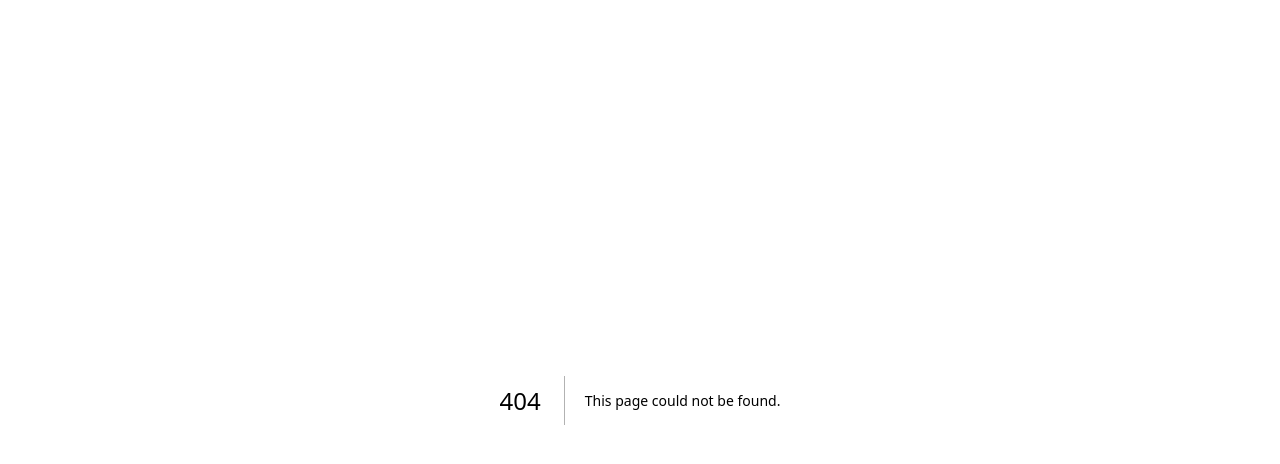
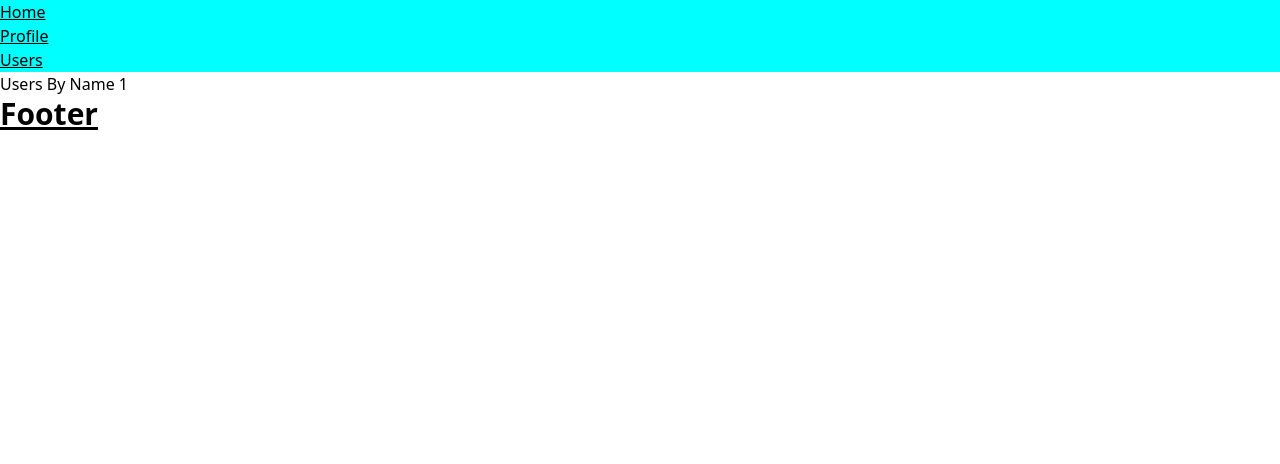
Before and after one commit to apin25/nextjs-bootcamp, a Next.js app in the folder belajar/: page /users/1 in a window 1280 px wide. Before the commit this address had no page. Shown: the top 464 px of the page. Built offline with nearby package versions, Linux system fonts and the light colour scheme.

Commit message:
tugas-day8-done

```diff
--- /dev/null
+++ b/belajar/pages/users/[id].jsx
@@ -0,0 +1,12 @@
+import Layout from "@/layout";
+import { useRouter } from "next/router";
+export default function UsersByName(){
+    const router = useRouter();
+    const { id } = router?.query;
+
+    return(
+        <Layout>
+            <p>Users By Name {id}</p>
+        </Layout>
+    );
+}
```
